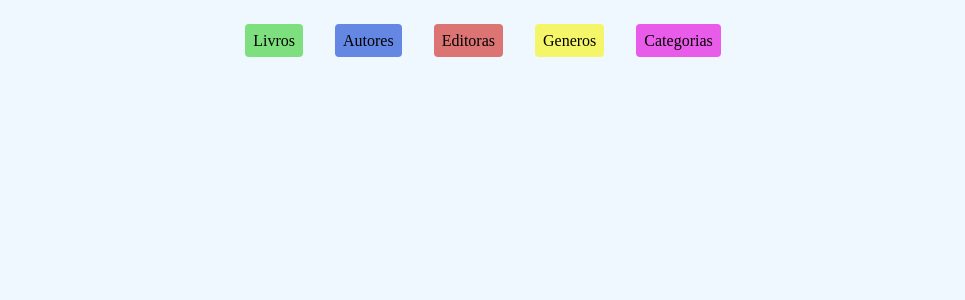
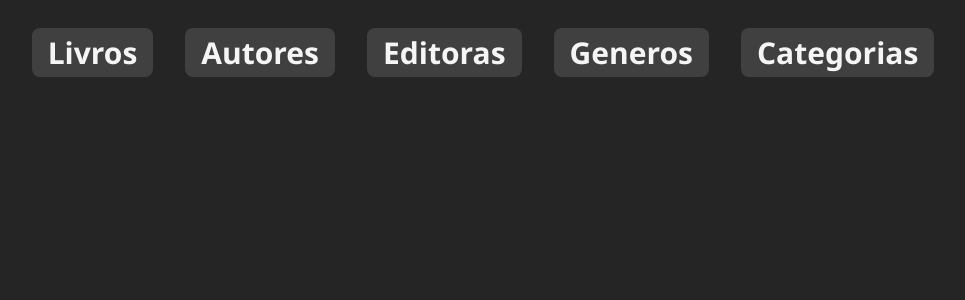
Before and after one commit to henrique-pignatari/BooksAPI, a Next.js app in the folder books-front-end/: page / in a window 1280 px wide. Shown: the top 300 px of the page, without its empty margins (157-1122 px from the left). Built offline with nearby package versions, Linux system fonts and the light colour scheme.

Commit message:
feat: some stetical changes

```diff
--- a/books-front-end/src/app/globals.css
+++ b/books-front-end/src/app/globals.css
@@ -1,4 +1,6 @@
 * {
+  font-family: "Segoe UI", Tahoma, Geneva, Verdana, sans-serif;
+  color: whitesmoke;
   box-sizing: border-box;
   padding: 0;
   margin: 0;
@@ -6,9 +8,22 @@
 
 html,
 body {
+  display: flex;
+  width: 100%;
+  flex-direction: column;
+  align-items: center;
   max-width: 100vw;
   overflow-x: hidden;
-  background-color: aliceblue;
+  background-color: #252525;
+}
+
+header {
+  width: 100%;
+}
+
+main {
+  width: 100%;
+  max-width: 1200px;
 }
 
 a {
--- a/books-front-end/src/app/layout.tsx
+++ b/books-front-end/src/app/layout.tsx
@@ -14,7 +14,7 @@ export default function RootLayout({ children }: { children: React.ReactNode })
         <header>
           <Navbar />
         </header>
-        {children}
+        <main>{children}</main>
       </body>
     </html>
   );
--- a/books-front-end/src/app/page.module.css
+++ b/books-front-end/src/app/page.module.css
@@ -1,5 +1,6 @@
 .main {
   display: flex;
   flex-direction: column;
+  max-width: 1000px;
   min-height: 100vh;
 }
--- a/books-front-end/src/app/page.tsx
+++ b/books-front-end/src/app/page.tsx
@@ -1,5 +1,5 @@
 import styles from "./page.module.css";
 
 export default function Home() {
-  return <main className={styles.main}></main>;
+  return <></>;
 }
--- a/books-front-end/src/components/ListContainer/styles.module.css
+++ b/books-front-end/src/components/ListContainer/styles.module.css
@@ -0,0 +1,17 @@
+.container {
+  display: flex;
+  flex-direction: column;
+  padding: 0px 32px;
+}
+
+.title {
+  margin-bottom: 32px;
+}
+
+.createLink {
+  width: max-content;
+  padding: 8px 16px;
+  border-radius: 8px;
+  background-color: green;
+  color: white;
+}
--- a/books-front-end/src/components/Navbar/styles.module.css
+++ b/books-front-end/src/components/Navbar/styles.module.css
@@ -1,6 +1,7 @@
 .container {
   display: flex;
   justify-content: center;
+  padding: 32px 0;
 }
 
 .linkList {
@@ -8,30 +9,33 @@
   flex-direction: row;
   gap: 32px;
   list-style: none;
-  padding: 32px 0;
 }
 
 .link {
-  padding: 8px;
-  border-radius: 4px;
+  font-size: 30px;
+  font-weight: bold;
+  padding: 4px 16px;
+  border-radius: 8px;
+  background-color: #404040;
+  transition: all ease-in 250ms;
 }
 
-.link-green {
+.link-green:hover {
   background-color: rgb(126, 223, 126);
 }
 
-.link-blue {
+.link-blue:hover {
   background-color: rgb(99, 135, 227);
 }
 
-.link-red {
+.link-red:hover {
   background-color: rgb(220, 116, 116);
 }
 
-.link-yellow {
-  background-color: rgb(245, 245, 105);
+.link-yellow:hover {
+  background-color: rgb(212, 212, 73);
 }
 
-.link-purple {
+.link-purple:hover {
   background-color: rgb(233, 92, 233);
 }
```
